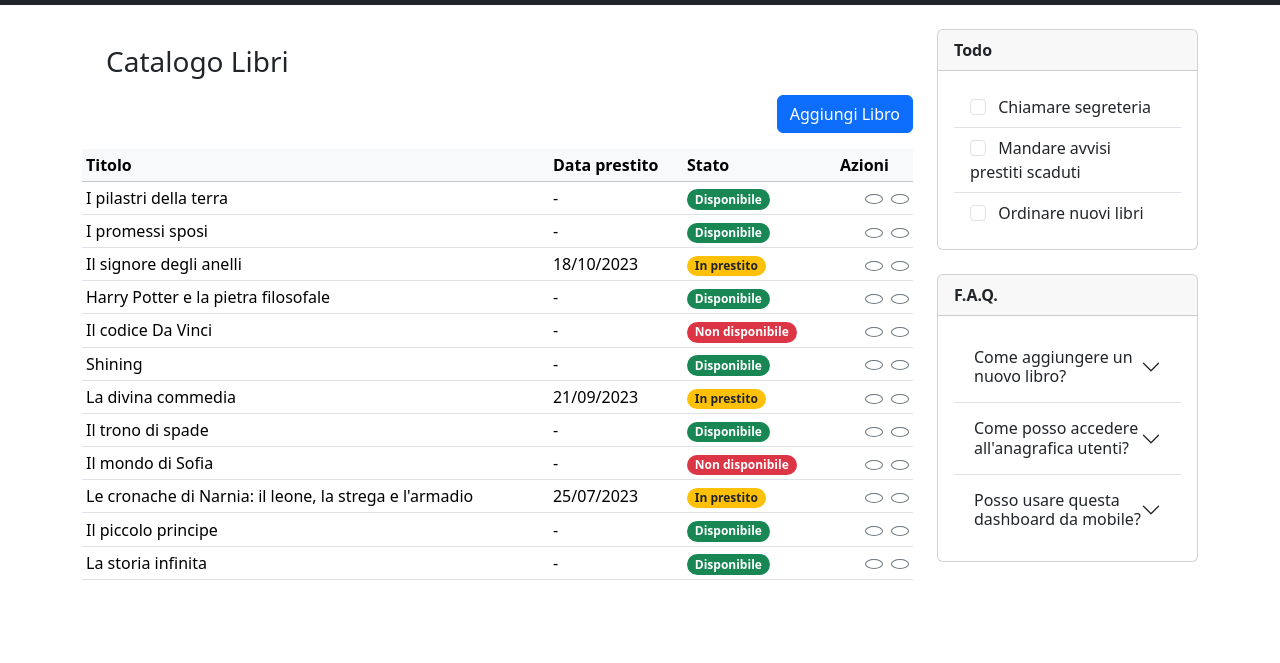
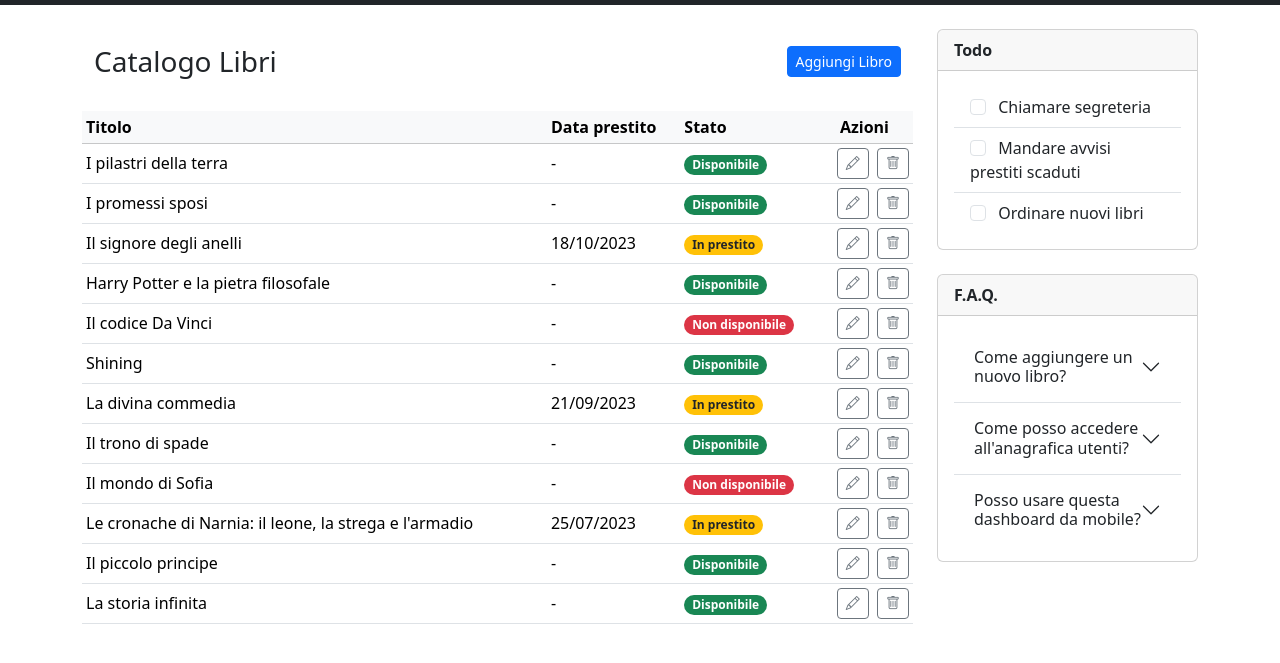
Before and after one commit to LorenzoMinotti-090/html-css-bootstrap-dashboard, a plain HTML site: page index.html in a window 1280 px wide. Shown: the part 51-714 px from the top of the page. Drawn offline with nearby package versions, Linux system fonts and the light colour scheme.

Commit message:
fix: nuova-pagina e dashboard

```diff
--- a/index.html
+++ b/index.html
@@ -7,6 +7,7 @@
     <title>Document</title>
     <link href="https://cdn.jsdelivr.net/npm/bootstrap@5.3.8/dist/css/bootstrap.min.css" rel="stylesheet"
         integrity="sha384-sRIl4kxILFvY47J16cr9ZwB07vP4J8+LH7qKQnuqkuIAvNWLzeN8tE5YBujZqJLB" crossorigin="anonymous">
+        <link rel="stylesheet" href="https://cdn.jsdelivr.net/npm/bootstrap-icons@1.11.3/font/bootstrap-icons.min.css">
     <script src="https://cdn.jsdelivr.net/npm/bootstrap@5.3.8/dist/js/bootstrap.bundle.min.js"
         integrity="sha384-FKyoEForCGlyvwx9Hj09JcYn3nv7wiPVlz7YYwJrWVcXK/BmnVDxM+D2scQbITxI"
         crossorigin="anonymous"></script>
@@ -58,17 +59,11 @@
                 <div class="row g-4">
 
                     <div class="col-12 col-sm-12 col-md-8 col-lg-9">
-                        <div class="container-fluid bg-white">
-                            <div class="container-fluid py-3">
-                                <div
-                                    class="d-flex flex-column flex-sm-row justify-content-between align-items-start align-items-sm-center">
-                                    <h1 class="h3 mb-0">Catalogo Libri</h1>
-                                </div>
+                        <div class="container-fluid py-3 mb-3">
+                            <div class="d-flex justify-content-between align-items-center">
+                                <h1 class="h3 mb-0">Catalogo Libri</h1>
+                                <a href="nuovo-libro.html" class="btn btn-primary btn-sm">Aggiungi Libro</a>
                             </div>
-                        </div>
-
-                        <div class="d-flex justify-content-end mb-3">
-                            <a href="nuovo-libro.html" class="btn btn-primary">Aggiungi Libro</a>
                         </div>
                         <div class="table-responsive">
                             <table class="table table-sm align-middle mb-0">
@@ -95,11 +90,11 @@
 
                                     <td class="text-end">
 
-                                        <button class="btn btn-outline-secondary btn-sm rounded-circle me-1"
+                                        <button class="btn btn-outline-secondary btn-sm square-btn me-1"
                                             title="Modifica" aria-label="Modifica">
                                             <i class="bi bi-pencil"></i>
                                         </button>
-                                        <button class="btn btn-outline-secondary btn-sm rounded-circle" title="Elimina">
+                                        <button class="btn btn-outline-secondary btn-sm square-btn" title="Elimina">
                                             <i class="bi bi-trash"></i>
 
                                         </button>
@@ -118,9 +113,9 @@
                                     <td class="d-none d-sm-table-cell"><span
                                             class="badge rounded-pill bg-success">Disponibile</span></td>
                                     <td class="text-end">
-                                        <button class="btn btn-outline-secondary btn-sm rounded-circle me-1"
+                                        <button class="btn btn-outline-secondary btn-sm square-btn me-1"
                                             title="Modifica"><i class="bi bi-pencil"></i></button>
-                                        <button class="btn btn-outline-secondary btn-sm rounded-circle"
+                                        <button class="btn btn-outline-secondary btn-sm square-btn"
                                             title="Elimina"><i class="bi bi-trash"></i></button>
                                     </td>
                                 </tr>
@@ -139,9 +134,9 @@
                                     <td class="d-none d-sm-table-cell"><span
                                             class="badge rounded-pill bg-warning text-dark">In prestito</span></td>
                                     <td class="text-end">
-                                        <button class="btn btn-outline-secondary btn-sm rounded-circle me-1"
+                                        <button class="btn btn-outline-secondary btn-sm square-btn me-1"
                                             title="Modifica"><i class="bi bi-pencil"></i></button>
-                                        <button class="btn btn-outline-secondary btn-sm rounded-circle"
+                                        <button class="btn btn-outline-secondary btn-sm square-btn"
                                             title="Elimina"><i class="bi bi-trash"></i></button>
                                     </td>
                                 </tr>
@@ -159,9 +154,9 @@
                                     <td class="d-none d-sm-table-cell"><span
                                             class="badge rounded-pill bg-success">Disponibile</span></td>
                                     <td class="text-end">
-                                        <button class="btn btn-outline-secondary btn-sm rounded-circle me-1"
+                                        <button class="btn btn-outline-secondary btn-sm square-btn me-1"
                                             title="Modifica"><i class="bi bi-pencil"></i></button>
-                                        <button class="btn btn-outline-secondary btn-sm rounded-circle"
+                                        <button class="btn btn-outline-secondary btn-sm square-btn"
                                             title="Elimina"><i class="bi bi-trash"></i></button>
                                     </td>
                                 </tr>
@@ -179,9 +174,9 @@
                                     <td class="d-none d-sm-table-cell"><span class="badge rounded-pill bg-danger">Non
                                             disponibile</span></td>
                                     <td class="text-end">
-                                        <button class="btn btn-outline-secondary btn-sm rounded-circle me-1"
+                                        <button class="btn btn-outline-secondary btn-sm square-btn me-1"
                                             title="Modifica"><i class="bi bi-pencil"></i></button>
-                                        <button class="btn btn-outline-secondary btn-sm rounded-circle"
+                                        <button class="btn btn-outline-secondary btn-sm square-btn"
                                             title="Elimina"><i class="bi bi-trash"></i></button>
                                     </td>
                                 </tr>
@@ -199,9 +194,9 @@
                                     <td class="d-none d-sm-table-cell"><span
                                             class="badge rounded-pill bg-success">Disponibile</span></td>
                                     <td class="text-end">
-                                        <button class="btn btn-outline-secondary btn-sm rounded-circle me-1"
+                                        <button class="btn btn-outline-secondary btn-sm square-btn me-1"
                                             title="Modifica"><i class="bi bi-pencil"></i></button>
-                                        <button class="btn btn-outline-secondary btn-sm rounded-circle"
+                                        <button class="btn btn-outline-secondary btn-sm square-btn"
                                             title="Elimina"><i class="bi bi-trash"></i></button>
                                     </td>
                                 </tr>
@@ -220,9 +215,9 @@
                                     <td class="d-none d-sm-table-cell"><span
                                             class="badge rounded-pill bg-warning text-dark">In prestito</span></td>
                                     <td class="text-end">
-                                        <button class="btn btn-outline-secondary btn-sm rounded-circle me-1"
+                                        <button class="btn btn-outline-secondary btn-sm square-btn me-1"
                                             title="Modifica"><i class="bi bi-pencil"></i></button>
-                                        <button class="btn btn-outline-secondary btn-sm rounded-circle"
+                                        <button class="btn btn-outline-secondary btn-sm square-btn"
                                             title="Elimina"><i class="bi bi-trash"></i></button>
                                     </td>
                                 </tr>
@@ -239,9 +234,9 @@
                                     <td class="d-none d-sm-table-cell"><span
                                             class="badge rounded-pill bg-success">Disponibile</span></td>
                                     <td class="text-end">
-                                        <button class="btn btn-outline-secondary btn-sm rounded-circle me-1"
+                                        <button class="btn btn-outline-secondary btn-sm square-btn me-1"
                                             title="Modifica"><i class="bi bi-pencil"></i></button>
-                                        <button class="btn btn-outline-secondary btn-sm rounded-circle"
+                                        <button class="btn btn-outline-secondary btn-sm square-btn"
                                             title="Elimina"><i class="bi bi-trash"></i></button>
                                     </td>
                                 </tr>
@@ -259,9 +254,9 @@
                                     <td class="d-none d-sm-table-cell"><span class="badge rounded-pill bg-danger">Non
                                             disponibile</span></td>
                                     <td class="text-end">
-                                        <button class="btn btn-outline-secondary btn-sm rounded-circle me-1"
+                                        <button class="btn btn-outline-secondary btn-sm square-btn me-1"
                                             title="Modifica"><i class="bi bi-pencil"></i></button>
-                                        <button class="btn btn-outline-secondary btn-sm rounded-circle"
+                                        <button class="btn btn-outline-secondary btn-sm square-btn"
                                             title="Elimina"><i class="bi bi-trash"></i></button>
                                     </td>
                                 </tr>
@@ -279,9 +274,9 @@
                                     <td class="d-none d-sm-table-cell"><span
                                             class="badge rounded-pill bg-warning text-dark">In prestito</span></td>
                                     <td class="text-end">
-                                        <button class="btn btn-outline-secondary btn-sm rounded-circle me-1"
+                                        <button class="btn btn-outline-secondary btn-sm square-btn me-1"
                                             title="Modifica"><i class="bi bi-pencil"></i></button>
-                                        <button class="btn btn-outline-secondary btn-sm rounded-circle"
+                                        <button class="btn btn-outline-secondary btn-sm square-btn"
                                             title="Elimina"><i class="bi bi-trash"></i></button>
                                     </td>
                                 </tr>
@@ -299,9 +294,9 @@
                                     <td class="d-none d-sm-table-cell"><span
                                             class="badge rounded-pill bg-success">Disponibile</span></td>
                                     <td class="text-end">
-                                        <button class="btn btn-outline-secondary btn-sm rounded-circle me-1"
+                                        <button class="btn btn-outline-secondary btn-sm square-btn me-1"
                                             title="Modifica"><i class="bi bi-pencil"></i></button>
-                                        <button class="btn btn-outline-secondary btn-sm rounded-circle"
+                                        <button class="btn btn-outline-secondary btn-sm square-btn"
                                             title="Elimina"><i class="bi bi-trash"></i></button>
                                     </td>
                                 </tr>
@@ -319,9 +314,9 @@
                                     <td class="d-none d-sm-table-cell"><span
                                             class="badge rounded-pill bg-success">Disponibile</span></td>
                                     <td class="text-end">
-                                        <button class="btn btn-outline-secondary btn-sm rounded-circle me-1"
+                                        <button class="btn btn-outline-secondary btn-sm square-btn me-1"
                                             title="Modifica"><i class="bi bi-pencil"></i></button>
-                                        <button class="btn btn-outline-secondary btn-sm rounded-circle"
+                                        <button class="btn btn-outline-secondary btn-sm square-btn"
                                             title="Elimina"><i class="bi bi-trash"></i></button>
                                     </td>
                                 </tr>
```
Also changed, not shown: nuovo-libro.html (+76 -0 lines).
